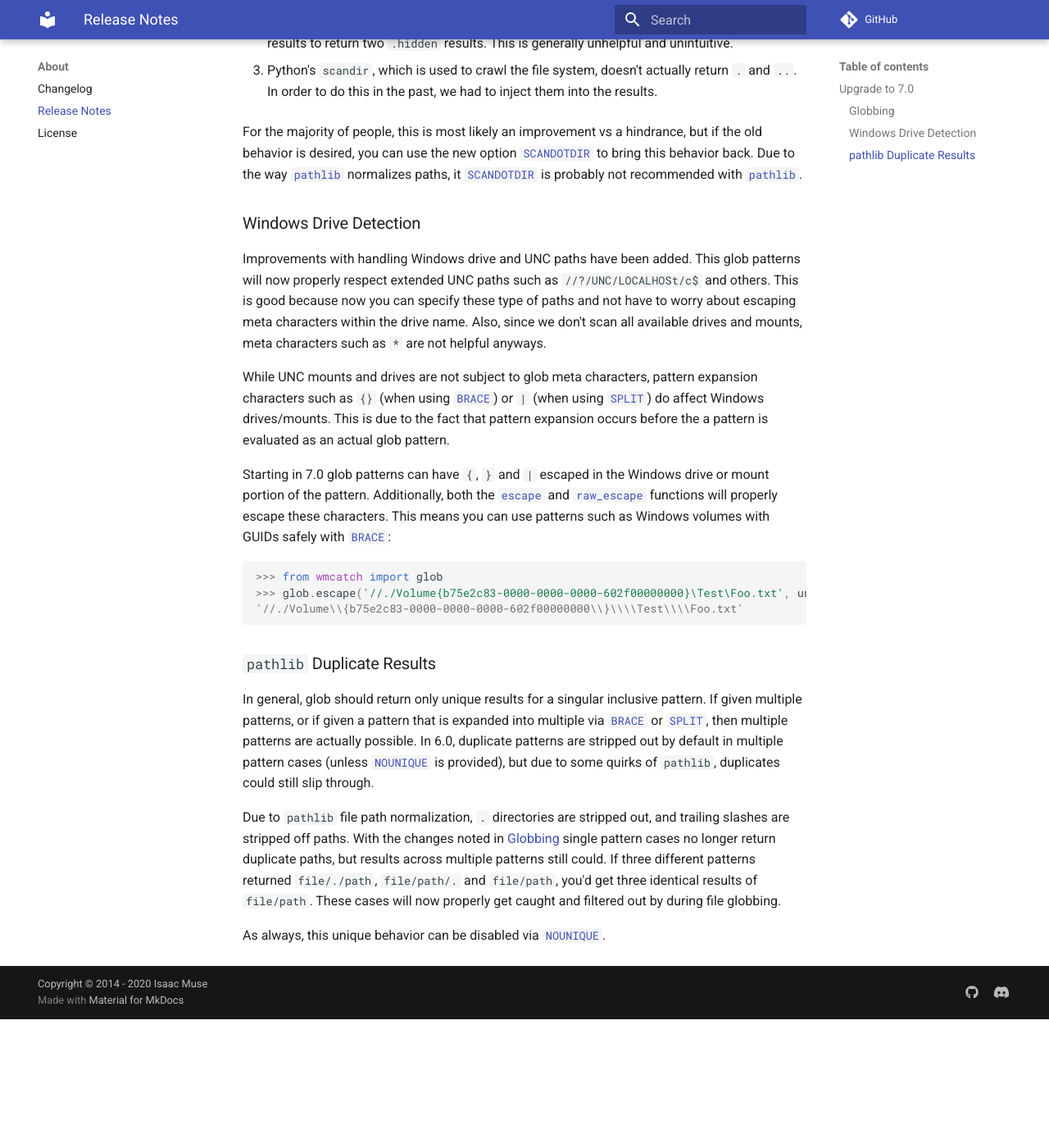
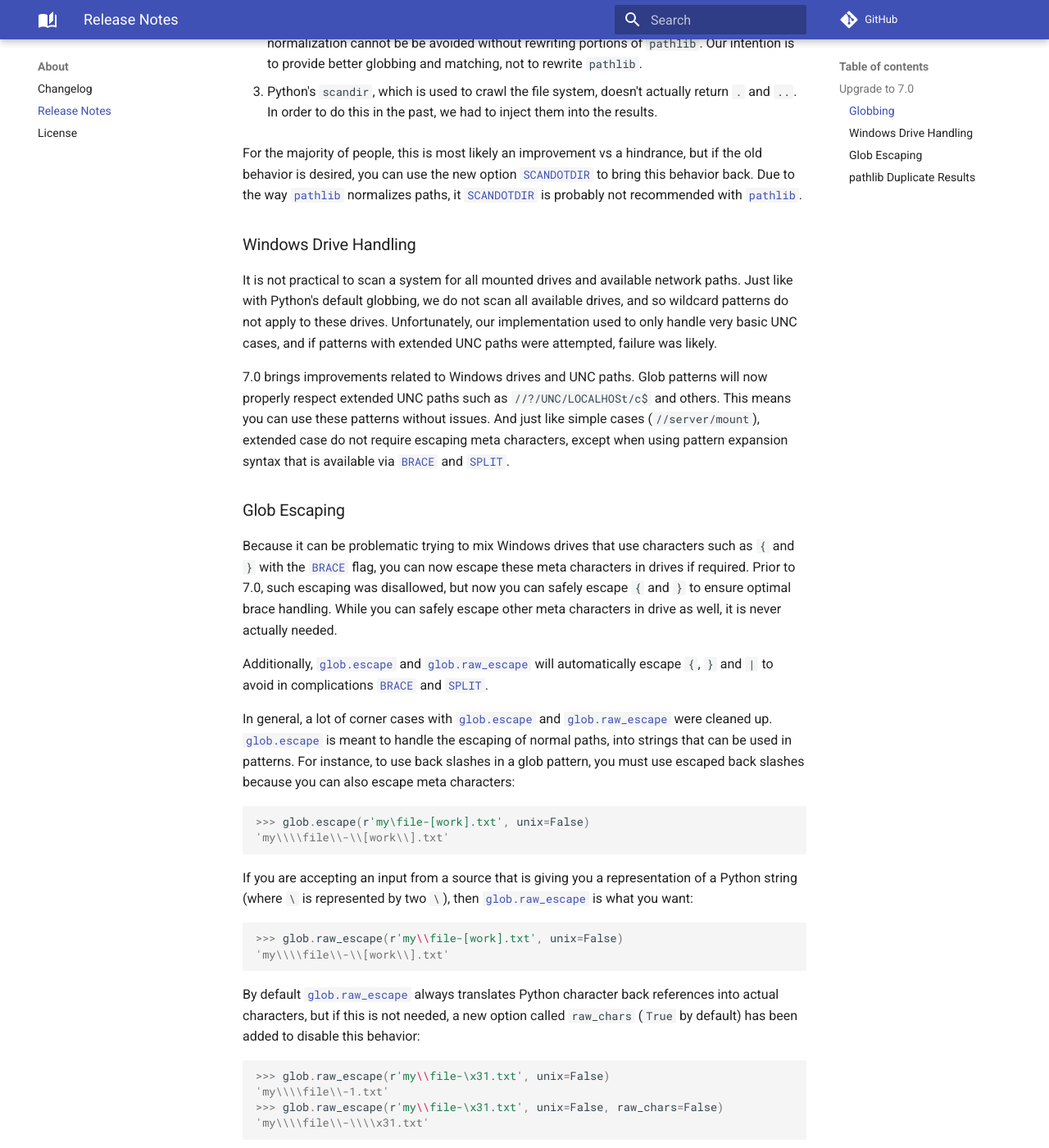
Before and after one commit to facelessuser/wcmatch, an MkDocs documentation site: the page built from docs/src/markdown/about/release.md, in a window 1280 px wide and 1400 px high, scrolled down 816 px. Shown: the whole window at 82% size. Built offline with MkDocs 1.6.1 and Material for MkDocs 9.7.7, drawn with Linux system fonts in a browser that asks for light colours; comment, search, counter and statistics services are not loaded; before the commit the page ends 2059 px from its top, so only the background shows below that; some of the changed text lies outside the part shown.

Commit message:
Update documents

````diff
--- a/docs/src/dictionary/en-custom.txt
+++ b/docs/src/dictionary/en-custom.txt
@@ -34,6 +34,7 @@ builtin
 centric
 configurability
 deMorgan
+deduping
 deprecations
 falsy
 filename
--- a/docs/src/markdown/about/release.md
+++ b/docs/src/markdown/about/release.md
@@ -19,14 +19,14 @@ These changes were done for a couple of reasons:
 
 1. Generally, it is rare to specifically want `.` and `..`, so often when people glob with something like `**/.*`, they
    are just trying to get hidden files. While we generally model our behavior off Bash, there are many alternative
-   shells (such as Zsh) that do not return `.` and `..` except with a literal pattern requesting `.` and `..` is
-   provided. This is because a lot of people agree that matching `.` and `..` in these scenarios isn't that helpful.
-   Even Python's default glob doesn't return `.` and `..`.
+   shells (such as Zsh) that do not return `.` and `..` except when a literal pattern of `.` and `..` is
+   provided. Even Python's default glob doesn't return `.` and `..`.
 
 1. Python's `pathlib`, which Wildcard Match's `pathlib` is derived from, normalizes paths by stripping out `.`
    directories and trimming off trailing slashes.  This means patterns such as `**/.*` which would normally match both
    `.hidden` and `.hidden/.` would normalize those results to return two `.hidden` results. This is generally unhelpful
-   and unintuitive.
+   and unintuitive. This normalization cannot be be avoided without rewriting portions of `pathlib`. Our intention is to
+   provide better globbing and matching, not to rewrite `pathlib`.
 
 3. Python's `scandir`, which is used to crawl the file system, doesn't actually return `.` and `..`. In order to do this
    in the past, we had to inject them into the results.
@@ -36,40 +36,83 @@ can use the new option [`SCANDOTDIR`](../glob.md#scandotdir) to bring this behav
 [`pathlib`](../pathlib.md) normalizes paths, it [`SCANDOTDIR`](../glob.md#scandotdir) is probably not recommended with
 [`pathlib`](../pathlib.md).
 
-### Windows Drive Detection
+### Windows Drive Handling
 
-Improvements with handling Windows drive and UNC paths have been added. This glob patterns will now properly respect
-extended UNC paths such as `//?/UNC/LOCALHOSt/c$` and others. This is good because now you can specify these type of
-paths and not have to worry about escaping meta characters within the drive name. Also, since we don't scan all
-available drives and mounts, meta characters such as `*` are not helpful anyways.
+It is not practical to scan a system for all mounted drives and available network paths. Just like with Python's
+default globbing, we do not scan all available drives, and so wildcard patterns do not apply to these drives.
+Unfortunately, our implementation used to only handle very basic UNC cases, and if patterns with extended UNC paths
+were attempted, failure was likely.
 
-While UNC mounts and drives are not subject to glob meta characters, pattern expansion characters such as `{}` (when
-using [`BRACE`](../glob.md#brace)) or `|` (when using [`SPLIT`](../glob.md#split)) do affect Windows drives/mounts. This
-is due to the fact that pattern expansion occurs before the a pattern is evaluated as an actual glob pattern.
+7.0 brings improvements related to Windows drives and UNC paths. Glob patterns will now properly respect extended UNC
+paths such as `//?/UNC/LOCALHOSt/c$` and others. This means you can use these patterns without issues. And just like
+simple cases (`//server/mount`), extended case do not require escaping meta characters, except when using pattern
+expansion syntax that is available via [`BRACE`](../glob.md#brace) and [`SPLIT`](../glob.md#split).
 
-Starting in 7.0 glob patterns can have `{`, `}` and `|` escaped in the Windows drive or mount portion of the pattern.
-Additionally, both the [`escape`](../glob.md#escape) and [`raw_escape`](../glob.md#raw_escape) functions will properly
-escape these characters. This means you can use patterns such as Windows volumes with GUIDs safely with
-[`BRACE`](../glob.md#brace):
+### Glob Escaping
+
+Because it can be problematic trying to mix Windows drives that use characters such as `{` and `}` with the
+[`BRACE`](../glob.md#brace) flag, you can now escape these meta characters in drives if required. Prior to 7.0, such
+escaping was disallowed, but now you can safely escape `{` and `}` to ensure optimal brace handling. While you can
+safely escape other meta characters in drive as well, it is never actually needed.
+
+Additionally, [`glob.escape`](../glob.md#escape) and [`glob.raw_escape`](../glob.md#raw_escape) will automatically
+escape `{`, `}` and `|` to avoid in complications [`BRACE`](../glob.md#brace) and [`SPLIT`](../glob.md#split).
+
+In general, a lot of corner cases with [`glob.escape`](../glob.md#escape) and [`glob.raw_escape`](../glob.md#raw_escape)
+were cleaned up. [`glob.escape`](../glob.md#escape) is meant to handle the escaping of normal paths, into strings that
+can be used in patterns. For instance, to use back slashes in a glob pattern, you must use escaped back slashes because
+you can also escape meta characters:
 
 ```pycon3
->>> from wmcatch import glob
->>> glob.escape('//./Volume{b75e2c83-0000-0000-0000-602f00000000}\Test\Foo.txt', unix=False)
-'//./Volume\\{b75e2c83-0000-0000-0000-602f00000000\\}\\\\Test\\\\Foo.txt'
+>>> glob.escape(r'my\file-[work].txt', unix=False)
+'my\\\\file\\-\\[work\\].txt'
+```
+If you are accepting an input from a source that is giving you a representation of a Python string (where `\` is
+represented by two `\`), then [`glob.raw_escape`](../glob.md#raw_escape) is what you want:
+
+```pycon3
+>>> glob.raw_escape(r'my\\file-[work].txt', unix=False)
+'my\\\\file\\-\\[work\\].txt'
+```
+
+By default [`glob.raw_escape`](../glob.md#raw_escape) always translates Python character back references into actual
+characters, but if this is not needed, a new option called `raw_chars` (`True` by default) has been added to disable
+this behavior:
+
+```pycon3
+>>> glob.raw_escape(r'my\\file-\x31.txt', unix=False)
+'my\\\\file\\-1.txt'
+>>> glob.raw_escape(r'my\\file-\x31.txt', unix=False, raw_chars=False)
+'my\\\\file\\-\\\\x31.txt'
 ```
 
 ### `pathlib` Duplicate Results
 
-In general, glob should return only unique results for a singular inclusive pattern. If given multiple patterns, or if
-given a pattern that is expanded into multiple via [`BRACE`](../glob.md#brace) or [`SPLIT`](../glob.md#split), then
-multiple patterns are actually possible. In 6.0, duplicate patterns are stripped out by default in multiple pattern
-cases (unless [`NOUNIQUE`](../glob.md#nounique) is provided), but due to some quirks of `pathlib`, duplicates could
-still slip through.
+In general, glob should return only unique results for a single inclusive pattern (exclusion patterns are not
+considered). If given multiple patterns, or if given a pattern that is expanded into multiple via
+[`BRACE`](../glob.md#brace) or [`SPLIT`](../glob.md#split), then duplicate results are actually possible.
+
+In 6.0, logic to strip redundant patterns and to filter out duplicate results was added. This deduping is performed by
+default if more than a single inclusive pattern is provided, even if they are indirectly provided via pattern expansion.
+The [`NOUNIQUE`](../glob.md#nounique) flag disables this behavior if desired.
+
+In general, this works well, but due to `pathlib`'s path normalization quirks, there were cases where duplicate results
+would still be returned for multiple patterns, and even a case where duplicates were returned for a single pattern.
 
 Due to `pathlib` file path normalization, `.` directories are stripped out, and trailing slashes are stripped off paths.
 With the changes noted in [Globbing](#globbing) single pattern cases no longer return duplicate paths, but results
-across multiple patterns still could. If three different patterns returned `file/./path`, `file/path/.` and `file/path`,
-you'd get three identical results of `file/path`. These cases will now properly get caught and filtered out by during
-file globbing.
+across multiple patterns still could. For instance, it is possible that three different patterns, provided at the same
+time (or through pattern expansion) could match the following paths: `file/./path`, `file/path/.` and `file/path`. Each
+of these results are unique as far as glob is concerned, but due to the `pathlib` normalization of `.` and trailing
+slashes, `pathlib` glob will return all three of these results as `file/path`, giving three identical results.
 
-As always, this unique behavior can be disabled via [`NOUNIQUE`](../glob.md#nounique).
+In 7.0, logic was added to detect `pathlib` normalization cases and ensure that redundant results are not returned.
+
+```pycon3
+>>> glob.glob(['docs/./src', 'docs/src/.', 'docs/src'])
+['docs/./src', 'docs/src/.', 'docs/src']
+>>> list(pathlib.Path('.').glob(['docs/./src', 'docs/src/.', 'docs/src']))
+[PosixPath('docs/src')]
+>>> list(pathlib.Path('.').glob(['docs/./src', 'docs/src/.', 'docs/src'], flags=pathlib.NOUNIQUE))
+[PosixPath('docs/src'), PosixPath('docs/src'), PosixPath('docs/src')]
+```
--- a/docs/src/markdown/glob.md
+++ b/docs/src/markdown/glob.md
@@ -436,10 +436,12 @@ matched if it matches at least one inclusion pattern and matches **none** of the
 def escape(pattern, unix=None):
 ```
 
-This escapes special glob meta characters so they will be treated as literal characters.  It escapes using backslashes.
-It will escape `-`, `!`, `*`, `?`, `(`, `)`, `[`, `]`, `|`, `^`, `{`, `}`, and `\`. It is made to handle normal strings.
-If for some reason you wish to use raw strings (`r'raw/string'`), it is recommended that you use
-[`raw_escape`](#raw_escape).
+This escapes special glob meta characters so they will be treated as literal characters. It escapes using backslashes.
+It will escape `-`, `!`, `*`, `?`, `(`, `)`, `[`, `]`, `|`, `^`, `{`, and `}`. `\` will be escaped on Linux/Unix
+systems. Its intended use is escaping paths or path parts for use in patterns.
+
+Raw strings can be used as well, but if you wish to use raw strings that represent a Python string (where `\` are
+actually denoted by `\\`), then you may wish to use [`raw_escape`](#raw_escape).
 
 ```pycon3
 >>> from wcmatch import glob
@@ -449,7 +451,7 @@ If for some reason you wish to use raw strings (`r'raw/string'`), it is recommen
 True
 ```
 
-Can also be handle Windows style with `/` or `\\` path separators:
+`escape` can also handle Windows style with `/` or `\\` path separators:
 
 ```pycon3
 >>> from wmcatch import glob
@@ -459,9 +461,10 @@ Can also be handle Windows style with `/` or `\\` path separators:
 True
 ```
 
-On a Windows system, drives only allow escaping `{`, `}`, and `|` for support with [`BRACE`](#brace) and/or
-[`SPLIT`](#split). This is because characters (except for pattern expansion characters) are not parsed in drives.
-Drives on Windows are generally treated special.
+On a Windows system, meta characters are not processed in drives/mounts except pattern expansion characters such `{`,
+`}`, and `|` when using [`BRACE`](#brace) and/or [`SPLIT`](#split). These pattern expansion happens in an earlier step
+and are handled a bit differently. These characters are the only ones that need to be escaped in Windows drives and will
+be properly escaped by `escape`.
 
 ```pycon3
 >>> from wmcatch import glob
@@ -470,7 +473,7 @@ Drives on Windows are generally treated special.
 ```
 
 `escape` will detect the system it is running on and pick Windows escape logic or Linux/Unix logic. Since
-[`globmatch`](#globmatch) allows you to match Unix style paths on a Windows system and vice versa, You can force
+[`globmatch`](#globmatch) allows you to match Unix style paths on a Windows system and vice versa, you can force
 Unix style escaping or Windows style escaping via the `unix` parameter. When `unix` is `None`, the escape style will be
 detected, when `unix` is `True` Linux/Unix style escaping will be used, and when `unix` is `False` Windows style
 escaping will be used.
@@ -493,10 +496,34 @@ escaping will be used.
 def raw_escape(pattern, unix=None, raw_chars=True):
 ```
 
-This is like [`escape`](#escape) except it will escape paths provided as raw strings. Raw strings will be treated
-like a normal python string and handle Python specific escapes as well. This is good if you have an interface that
-provides strings in this form (maybe from a GUI or otherwise). You can disable the Python specific escapes by setting
-`raw_chars` to `False`. `raw_chars` is meant to be used when the [`RAWCHARS`](#rawchars) flag is also set.
+This is like [`escape`](#escape) except it will escape paths provided as raw strings. Or more specifically, strings
+whose content is a representation of a Python string. Simply using Python raw strings does not mean you need to use
+`raw_escape`, as `escape` can handle raw strings well enough:
+
+```pycon3
+>>> glob.escape(r'my\file-[work].txt', unix=False)
+'my\\\\file\\-\\[work\\].txt'
+```
+
+But if you are accepting an input from a source that is giving you a representation of a Python string (where `\` is
+represented by two `\`), then `raw_escape` is what you want:
+
+```pycon3
+>>> glob.raw_escape(r'my\\file-[work].txt', unix=False)
+'my\\\\file\\-\\[work\\].txt'
+```
+
+By default `raw_escape` always translates Python character back references into actual characters, but if this is not
+needed, a new option called `raw_chars` (`True` by default) has been added so this behavior can be disabled:
+
+```pycon3
+>>> glob.raw_escape(r'my\\file-\x31.txt', unix=False)
+'my\\\\file\\-1.txt'
+>>> glob.raw_escape(r'my\\file-\x31.txt', unix=False, raw_chars=False)
+'my\\\\file\\-\\\\x31.txt'
+```
+
+`raw_escape` allows you to match exactly what is specified in the raw string.
 
 ```pycon3
 >>> from wcmatch import glob
@@ -506,7 +533,7 @@ provides strings in this form (maybe from a GUI or otherwise). You can disable t
 True
 ```
 
-Can also be handle Windows style with `/` or `\\` path separators:
+It also handles Windows style paths with `/` or `\\` path separators:
 
 ```pycon3
 >>> from wcmatch import glob
@@ -516,22 +543,14 @@ Can also be handle Windows style with `/` or `\\` path separators:
 True
 ```
 
-When disabling `raw_chars`, Python style escapes will no longer be evaluated:
-
-```pycon3
->>> from wcmatch import glob
->>> glob.raw_escape(r'some/path?/\x2a\x2afile\x2a\x2a{}.txt', raw_chars=False)
-'some/path\\?/\\\\x2a\\\\x2afile\\\\x2a\\\\x2a\\{\\}.txt'
-```
-
 `raw_escape` will detect the system it is running on and pick Windows escape logic or Linux/Unix logic. Since
-[`globmatch`](#globmatch) allows you to match Unix style paths on a Windows system, and vice versa. You can force
+[`globmatch`](#globmatch) allows you to match Unix style paths on a Windows system, and vice versa, you can force
 Unix style escaping or Windows style escaping via the `unix` parameter. When `unix` is `None`, the escape style will be
 detected, when `unix` is `True` Linux/Unix style escaping will be used, and when `unix` is `False` Windows style
 escaping will be used.
 
 ```pycon3
->>> glob.raw_escape(r'some/path?/\x2a\x2afile\x2a\x2a{}.txt')
+>>> glob.raw_escape(r'some/path?/\x2a\x2afile\x2a\x2a{}.txt', unix=True)
 ```
 
 !!! new "New 5.0"
--- a/mkdocs.yml
+++ b/mkdocs.yml
@@ -9,6 +9,8 @@ copyright: |
 docs_dir: docs/src/markdown
 theme:
   name: material
+  icon:
+    logo: material/book-open-page-variant
   palette:
     primary: drac-purple
     accent: drac-purple
````
Also changed, not shown: docs/src/markdown/about/changelog.md (+2 -1 lines).
